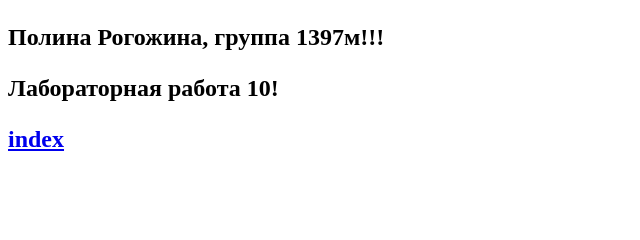
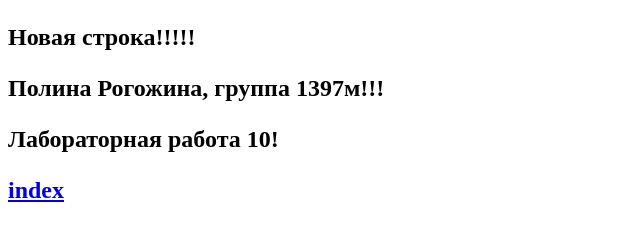
Before and after one commit to Polina2797/polina_rogozhina.github.io, a plain HTML site: page new1.html in a window 1280 px wide. Shown: the whole page, without its empty margins (0-640 px from the left). Drawn offline with Linux system fonts and the light colour scheme.

Commit message:
Коммит ветки мастер после изменений

```diff
--- a/new1.html
+++ b/new1.html
@@ -4,6 +4,9 @@
 <body>
 <header></header>
 <section>
+<h2>
+<p>Новая строка!!!!!</p>
+</h2>
 <h1>
 <p>Полина Рогожина, группа 1397м!!!</p>
 <p>Лабораторная работа 10!</p>
```
